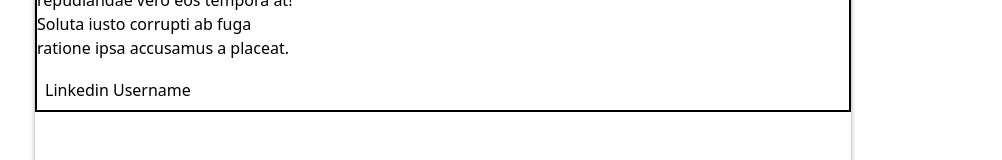
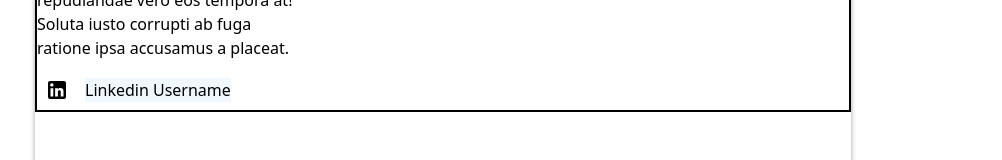
Before and after one commit to Mavrik-jnr/CV-builder, a React (Create React App) app: page / in a window 1280 px wide. Shown: the part 576-736 px from the top of the page, without its empty margins (197-1199 px from the left). Built offline with nearby package versions, Linux system fonts and the light colour scheme.

Commit message:
Add modular css to contact info component

```diff
--- a/src/components/atomic/ContactInfo.js
+++ b/src/components/atomic/ContactInfo.js
@@ -1,12 +1,13 @@
 import React, { Component } from "react";
 import Input from "./Input";
-import "./styles/ContactInfo.css";
-
+import styles from "./styles/ContactInfo.module.css";
+import LinkedInIcon from "@mui/icons-material/LinkedIn";
 export default class ContactInfo extends Component {
   render() {
     return (
-      <div>
-        <Input className="omo">Linkedin Username</Input>
+      <div className={styles.contact}>
+        <LinkedInIcon />
+        <Input>Linkedin Username</Input>
       </div>
     );
   }
--- a/src/components/atomic/styles/ContactInfo.css
+++ /dev/null
@@ -1,5 +0,0 @@
-.omo {
-  background-color: white;
-  cursor: pointer;
-  padding: 8px;
-}
--- /dev/null
+++ b/src/components/atomic/styles/ContactInfo.module.css
@@ -0,0 +1,10 @@
+* {
+  /* display: none; */
+}
+.contact {
+  display: flex;
+  gap: 16px;
+  align-items: center;
+  cursor: pointer;
+  padding: 8px;
+}
```
Also changed, not shown: package.json (+6 -1 lines), 1 other file (tests, documents, lock files or other folders).
